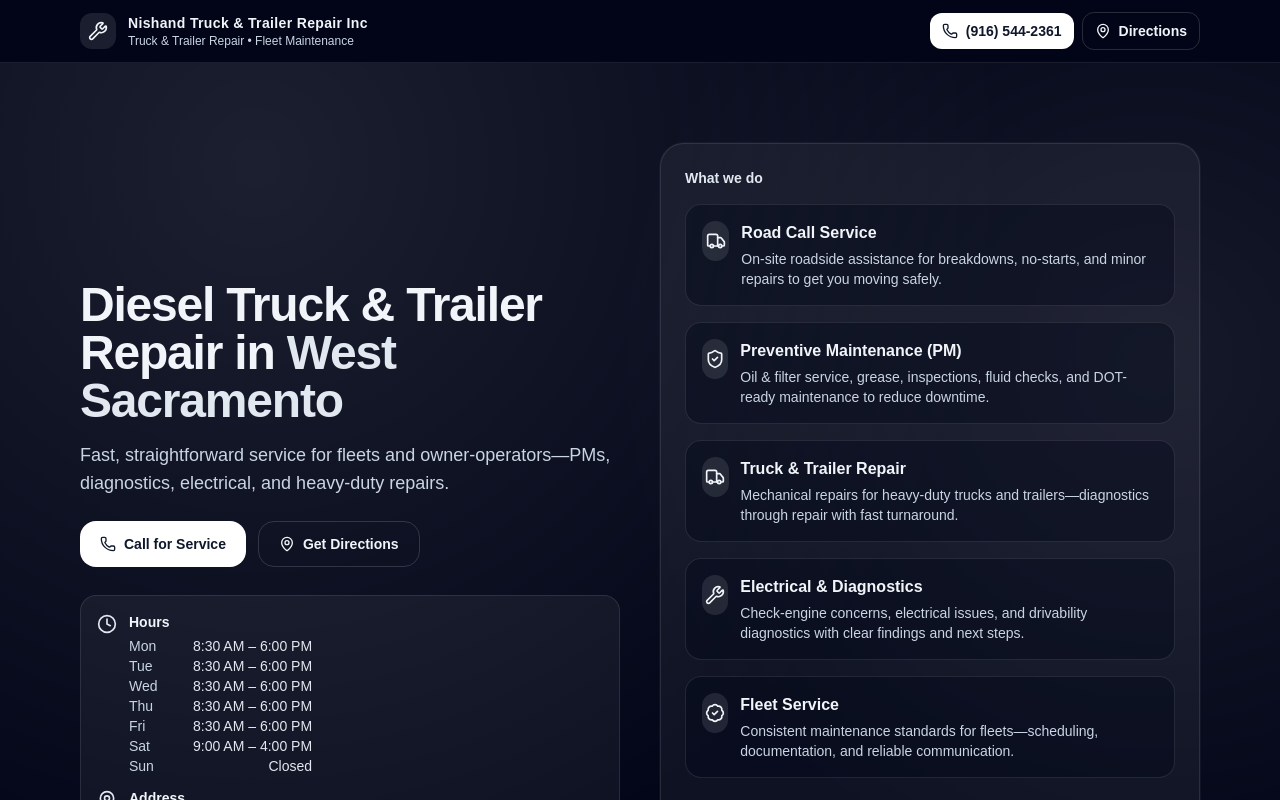
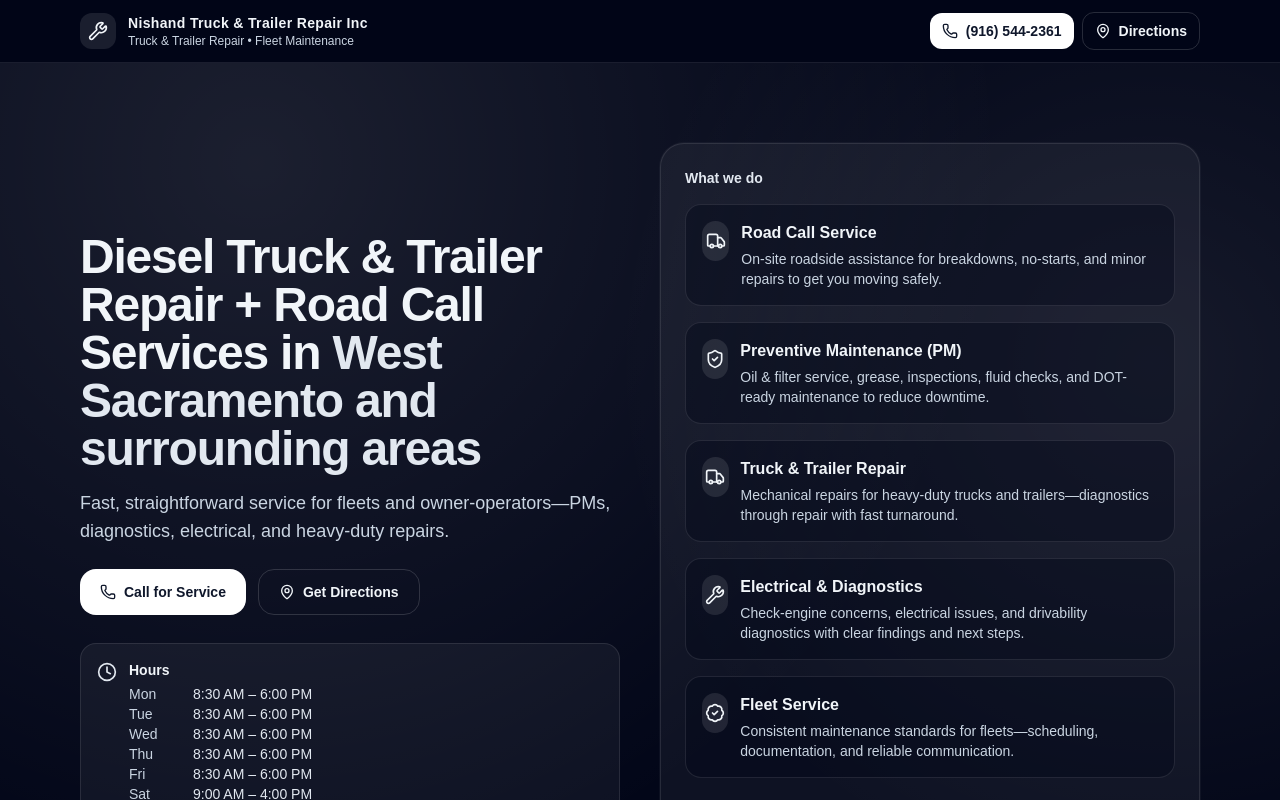
Before and after one commit to nttr2023-star/nishand-site, a Next.js app: page / in a window 1280 px wide. Shown: the top 800 px of the page. Built offline with nearby package versions, Linux system fonts and the light colour scheme.

Commit message:
Add road call service

```diff
--- a/src/app/page.js
+++ b/src/app/page.js
@@ -135,7 +135,7 @@ export default function NishandTruckSite() {
           <div className="grid gap-10 md:grid-cols-2 md:items-center">
             <div>
               <h1 className="text-3xl font-extrabold tracking-tight md:text-5xl">
-                Diesel Truck & Trailer Repair in <span className="text-slate-200">West Sacramento</span>
+                Diesel Truck & Trailer Repair + Road Call Services in <span className="text-slate-200">West Sacramento and surrounding areas</span>
               </h1>
               <p className="mt-4 max-w-xl text-base text-slate-300 md:text-lg">
                 Fast, straightforward service for fleets and owner-operators—PMs, diagnostics, electrical, and
```
